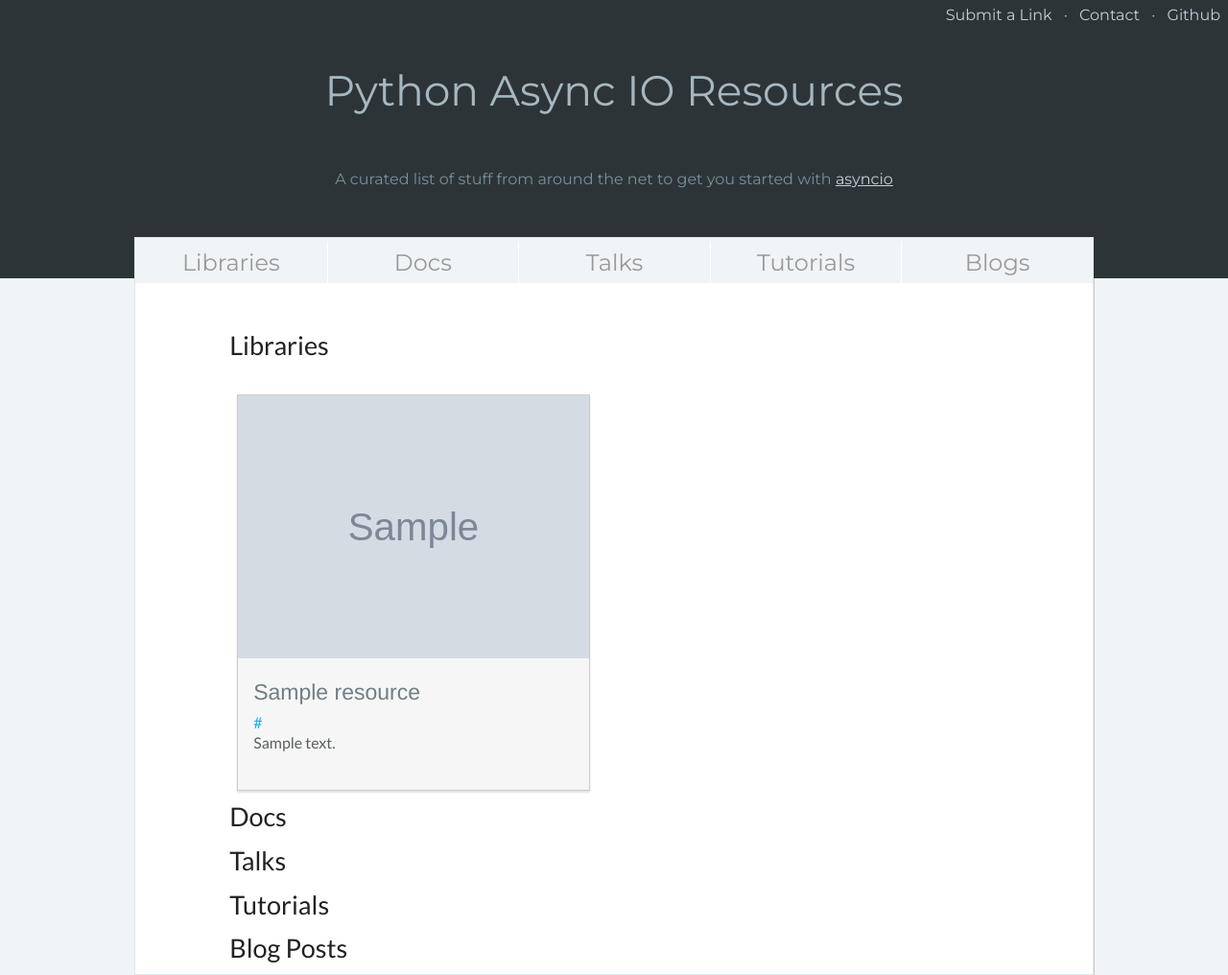
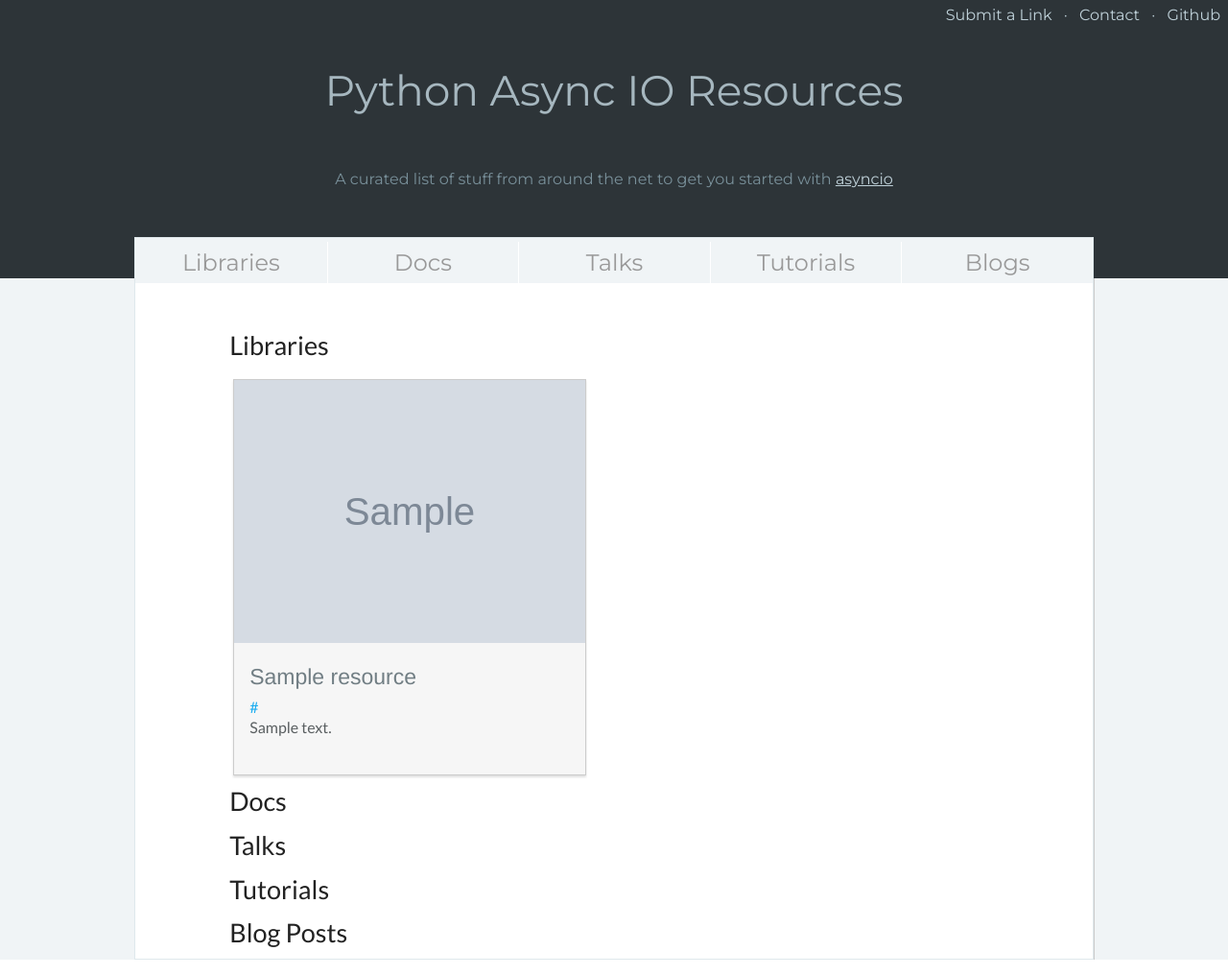
Before and after one commit to 4grim/asyncio-aggregator, a Django app: page / in a window 1280 px wide. Shown: the whole page at 96% size. Run offline with Django 3.2, Linux system fonts and the light colour scheme; tables that the repository leaves empty hold one stand-in row (values such as "Sample post"); grey boxes marked "Sample" are stand-in pictures; some libraries are stand-ins or nearby versions.

Commit message:
adjusting columns to make them more consistent with each other and space at 400px renders better

```diff
--- a/content_submit/templates/content_submit/home_page.html
+++ b/content_submit/templates/content_submit/home_page.html
@@ -8,7 +8,7 @@
 	<h3 data-magellan-destination="libraries" class="resource-type-title">Libraries</h3>
 	{% for resource in library_resources %}
 		{% if resource.image %}
-		<a href="{{ resource.link }}" alt="{{ resource.title }}"><div class="content-tile-image large-6 small-12 columns">
+		<a href="{{ resource.link }}" alt="{{ resource.title }}"><div class="content-tile-image box large-6 small-12 columns">
 			<img src="{{ resource.image.url }}" class="image"/>
 			<div class="content">
 				<h4>{{ resource.title }}</h4>
@@ -17,7 +17,7 @@
 			</div>
 		</div></a>
 		{% else %}
-		<a href="{{ resource.link }}" alt="{{ resource.title }}"><div class="content-tile large-6 small-12 columns">
+		<a href="{{ resource.link }}" alt="{{ resource.title }}"><div class="content-tile box large-6 small-12 columns">
 			<h4>{{ resource.title }}</h4>
 			<a href="{{ resource.link }}">{{ resource.link }}</a>
 			<p>{{ resource.description}}<p>
@@ -30,7 +30,7 @@
 	<h3 data-magellan-destination="docs" class="resource-type-title">Docs</h3>
 	{% for resource in doc_resources %}
 		{% if resource.image %}
-		<a href="{{ resource.link }}" alt="{{ resource.title }}"><div class="content-tile-image large-6 small-12 columns">
+		<a href="{{ resource.link }}" alt="{{ resource.title }}"><div class="content-tile-image box large-6 small-12 columns">
 			<img src="{{ resource.image.url }}" class="image"/>
 			<div class="content">
 				<h4>{{ resource.title }}</h4>
@@ -39,7 +39,7 @@
 			</div>
 		</div></a>
 		{% else %}
-		<a href="{{ resource.link }}" alt="{{ resource.title }}"><div class="content-tile large-6 small-12 columns">
+		<a href="{{ resource.link }}" alt="{{ resource.title }}"><div class="content-tile box large-6 small-12 columns">
 			<h4>{{ resource.title }}</h4>
 			<a href="{{ resource.link }}">{{ resource.link }}</a>
 			<p>{{ resource.description}}<p>
@@ -52,7 +52,7 @@
 	<h3 data-magellan-destination="talks" class="resource-type-title">Talks</h3>
 	{% for resource in talk_resources %}
 		{% if resource.image %}
-		<a href="{{ resource.link }}" alt="{{ resource.title }}"><div class="content-tile-image large-6 small-12 columns">
+		<a href="{{ resource.link }}" alt="{{ resource.title }}"><div class="content-tile-image box large-6 small-12 columns">
 			<img src="{{ resource.image.url }}" class="image"/>
 			<div class="content">
 				<h4>{{ resource.title }}</h4>
@@ -61,7 +61,7 @@
 			</div>
 		</div></a>
 		{% else %}
-		<a href="{{ resource.link }}" alt="{{ resource.title }}"><div class="content-tile large-6 small-12 columns">
+		<a href="{{ resource.link }}" alt="{{ resource.title }}"><div class="content-tile box large-6 small-12 columns">
 			<h4>{{ resource.title }}</h4>
 			<a href="{{ resource.link }}">{{ resource.link }}</a>
 			<p>{{ resource.description}}<p>
@@ -74,7 +74,7 @@
 	<h3 data-magellan-destination="tutorials" class="resource-type-title">Tutorials</h3>
 	{% for resource in tutorial_resources %}
 		{% if resource.image %}
-		<a href="{{ resource.link }}" alt="{{ resource.title }}"><div class="content-tile-image large-6 small-12 columns">
+		<a href="{{ resource.link }}" alt="{{ resource.title }}"><div class="content-tile-image box large-6 small-12 columns">
 			<img src="{{ resource.image.url }}" class="image"/>
 			<div class="content">
 				<h4>{{ resource.title }}</h4>
@@ -83,7 +83,7 @@
 			</div>
 		</div></a>
 		{% else %}
-		<a href="{{ resource.link }}" alt="{{ resource.title }}"><div class="content-tile large-6 small-12 columns">
+		<a href="{{ resource.link }}" alt="{{ resource.title }}"><div class="content-tile box large-6 small-12 columns">
 			<h4>{{ resource.title }}</h4>
 			<a href="{{ resource.link }}">{{ resource.link }}</a>
 			<p>{{ resource.description}}<p>
@@ -97,7 +97,7 @@
 	<h3 data-magellan-destination="blogs" class="resource-type-title">Blog Posts</h3>
 	{% for resource in blog_resources %}
 		{% if resource.image %}
-		<a href="{{ resource.link }}" alt="{{ resource.title }}"><div class="content-tile-image large-6 small-12 columns">
+		<a href="{{ resource.link }}" alt="{{ resource.title }}"><div class="content-tile-image box large-6 small-12 columns">
 			<img src="{{ resource.image.url }}" class="image"/>
 			<div class="content">
 				<h4>{{ resource.title }}</h4>
@@ -106,7 +106,7 @@
 			</div>
 		</div></a>
 		{% else %}
-		<a href="{{ resource.link }}" alt="{{ resource.title }}"><div class="content-tile large-6 small-12 columns">
+		<a href="{{ resource.link }}" alt="{{ resource.title }}"><div class="content-tile box large-6 small-12 columns">
 			<h4>{{ resource.title }}</h4>
 			<a href="{{ resource.link }}">{{ resource.link }}</a>
 			<p>{{ resource.description}}<p>
--- a/static/content_submit/css/style.css
+++ b/static/content_submit/css/style.css
@@ -65,6 +65,7 @@
 	box-shadow: 0px .5px .5px .5px #ccc;
 	margin-bottom: 3rem;
 	margin-top: 0rem;
+	text-align: justify;
 }
 
 .main-content > div {
@@ -177,19 +178,24 @@
 	font-family: 'Lato', sans-serif;
 }
 
-.content-tile {
+.box {
+	display: inline-block;
 	width: 23rem;
+	background-color: #f6f6f6;
+	box-shadow: 0px 2px 2px 0px rgba(50, 50, 50, 0.15);
+	font-family: 'Lato', sans-serif;
+	position: relative;
 	border-style: solid;
 	border-color: #ccc;
 	border-width: .1rem;
-	margin-top: 1.5rem;
+	margin-left: 0.25rem;
+	margin-right: 0.25rem;
+	margin-top: 0.5rem;
+	margin-bottom: 0.5rem;
+}
+
+.content-tile {
 	padding: 1rem;
-	font-family: 'Lato', sans-serif;
-	position: relative;
-	float: left;
-	box-shadow: 0px 2px 2px 0px rgba(50, 50, 50, 0.15);
-	background-color: #f6f6f6;
-
 }
 
 .content-tile h4 {
@@ -210,17 +216,7 @@
 }
 
 .content-tile-image {
-	width: 23rem;
-	border-style: solid;
-	border-color: #ccc;
-	border-width: .1rem;
-	margin: 1.5rem .5rem .5rem .5rem;
 	padding: 0rem;
-	font-family: 'Lato', sans-serif;
-	float: left;
-	box-shadow: 0px 2px 2px 0px rgba(50, 50, 50, 0.15);
-	background-color: #f6f6f6;
-
 }
 
 .content-tile-image > .image {
```
